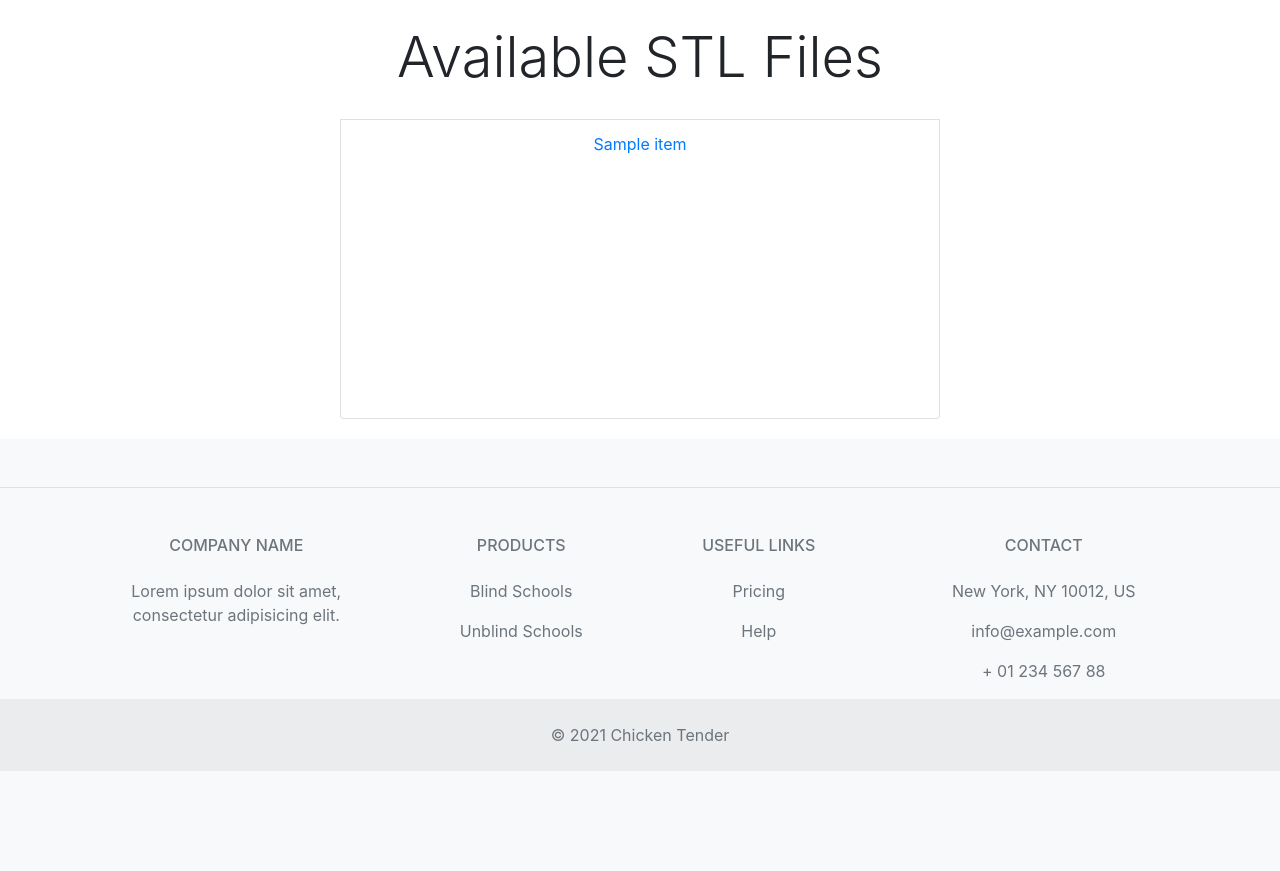
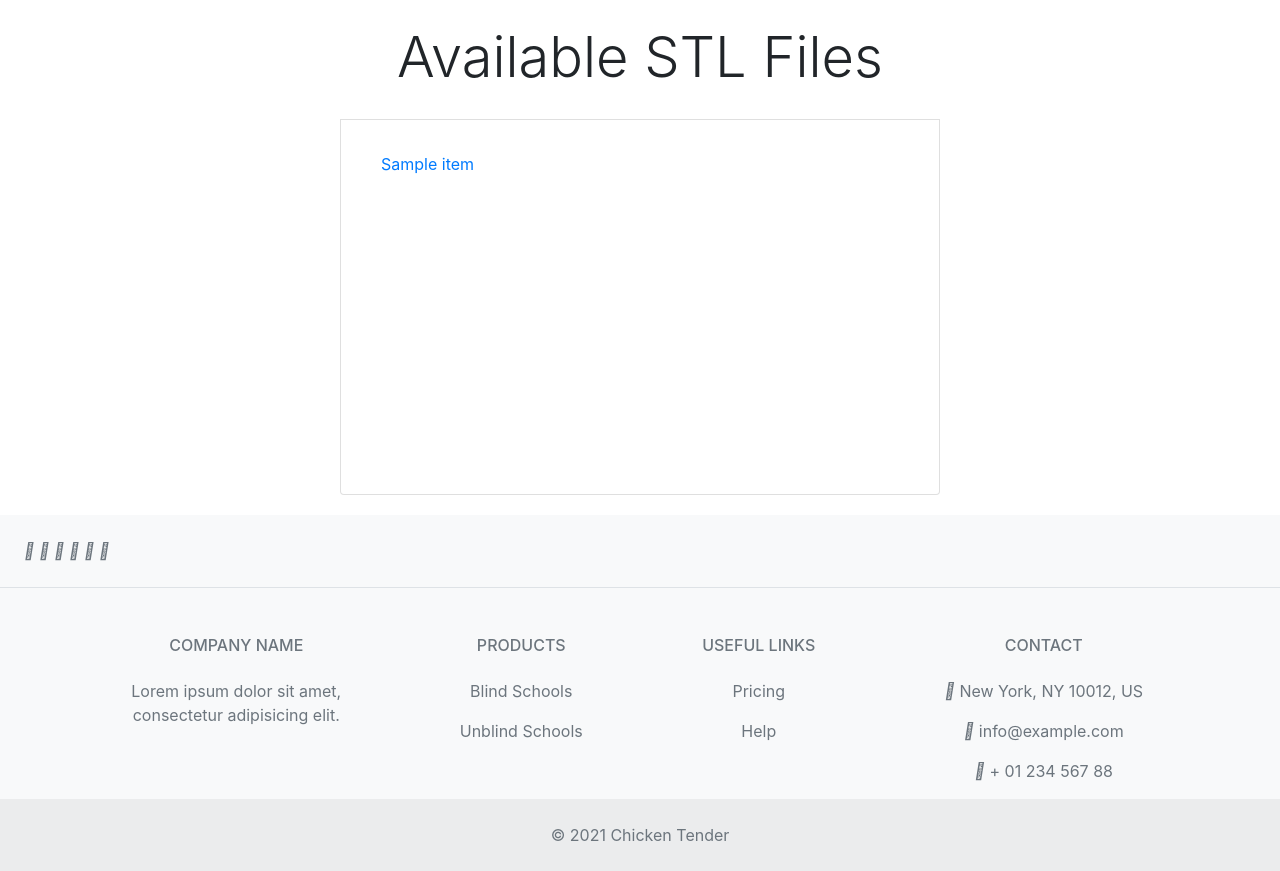
Before and after one commit to gridsusc/mindspark-16-team-chicken-tenders, a Flask app: template templates/library.html in a window 1280 px wide. Shown: the part 80-951 px from the top of the page. Before the commit the page ends 851 px from the top, so only its background shows below. Run offline with Flask 2, Linux system fonts and the light colour scheme; the template is opened without the code that fills it: most values are stand-ins (such as "Sample title", 1, 10 or a date in 2020); some libraries are stand-ins or nearby versions.

Commit message:
UI enhancement

```diff
--- a/templates/base.html
+++ b/templates/base.html
@@ -16,6 +16,7 @@
     <link rel="icon" type="image/png" href="{{ url_for('static', filename='web_icon.png') }}" sizes="16x16">
     <link rel="icon" type="image/png" href="{{ url_for('static', filename='web_icon.png') }}" sizes="32x32">
     <link rel="icon" type="image/png" href="{{ url_for('static', filename='web_icon.png') }}" sizes="96x96">
+    <link rel="stylesheet" href="path/to/font-awesome/css/font-awesome.min.css">
 </head>
 <body>
 
--- a/templates/library.html
+++ b/templates/library.html
@@ -25,10 +25,10 @@
     <ul  class="list-group">
         {%- for item in files %}
         <a><li  class="list-group-item">
-            <a href="{{url_for('download', filename=item.name)}}">
+            <a href="{{url_for('download', filename=item.name)}}" style="float:left; margin: 20px ;">
                 {{ item.name }}
             </a>
-            <div id="stl_cont{{ item.key }}" style="width:250px;height:250px;margin:0 auto;"></div>
+            <div id="stl_cont{{ item.key }}" style="width:350px;height:350px; float: right;"></div>
         </li></a>
         {%- endfor %}
     </ul>
```
